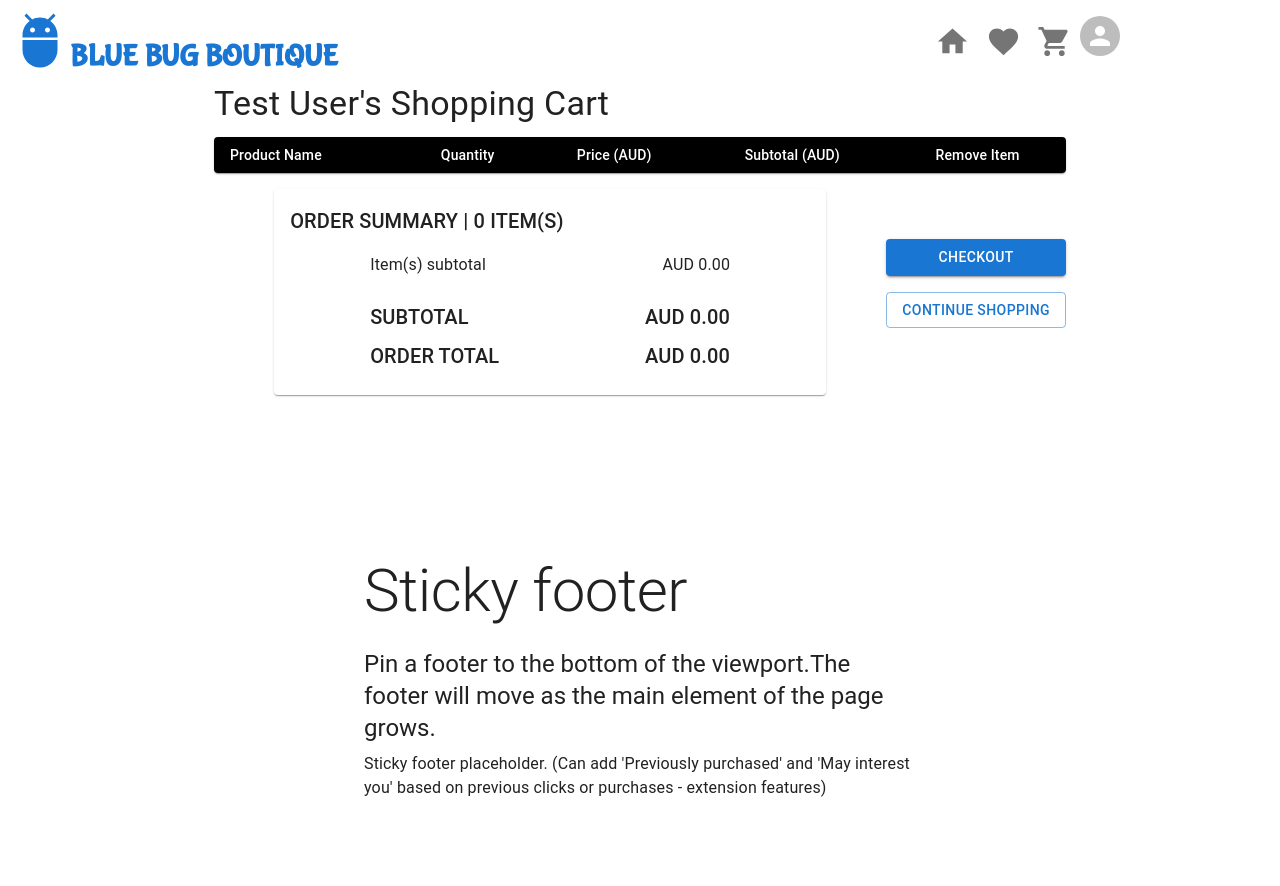
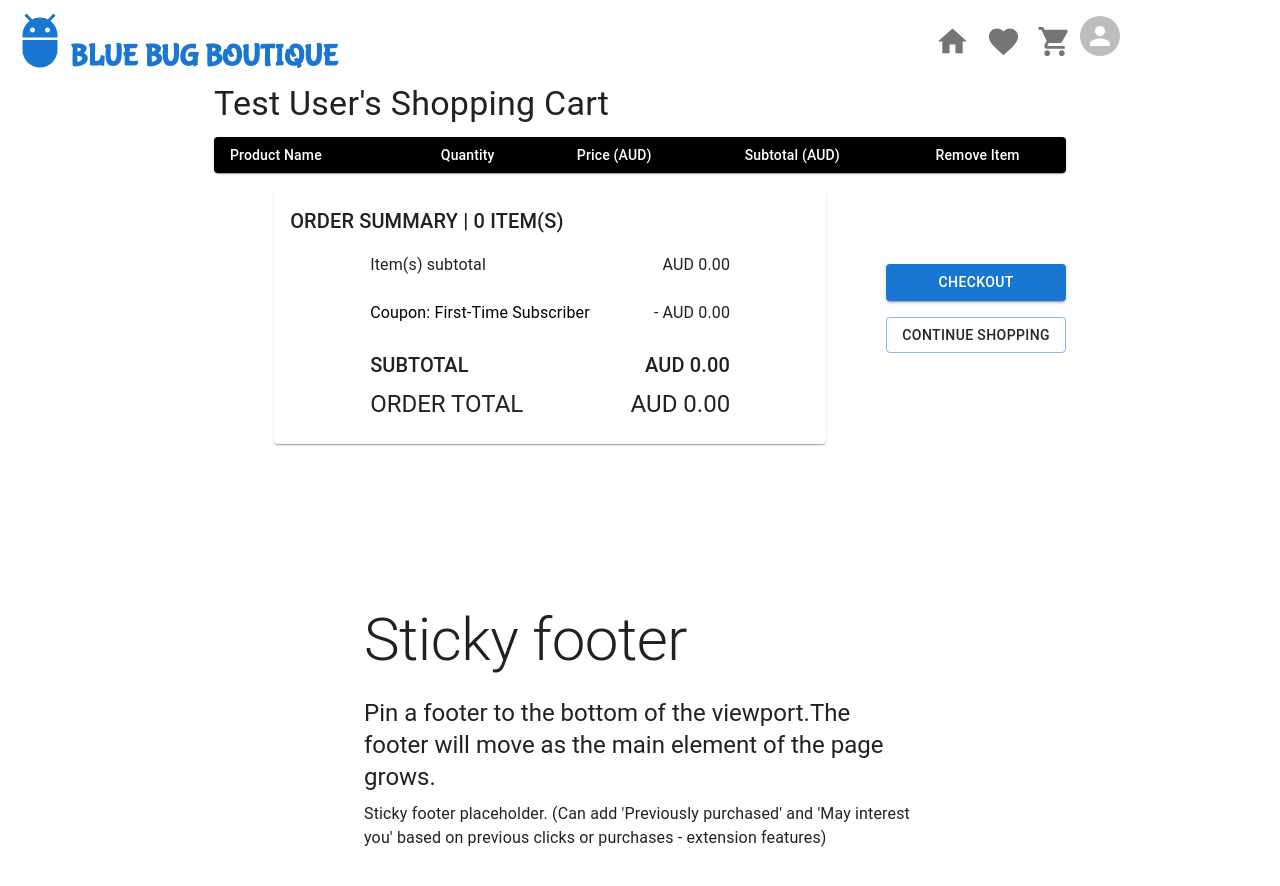
Before and after one commit to rainbowchook/my-store-app, a React (Create React App) app: page /cart in a window 1280 px wide. Shown: the top 886 px of the page. Built offline with nearby package versions, Linux system fonts and the light colour scheme.

Commit message:
All basic routes/components complete except for Checkout/SignIn/SignUp components and associated signin/signup/authentication and payment functionalities.

```diff
--- a/src/components/App/App.js
+++ b/src/components/App/App.js
@@ -39,8 +39,8 @@ function App() {
   const getItemFromInventory = (itemId) => {
     for(const category in data.products) {
       let foundItem = data.products[category].find(item => item.id === itemId)
-      console.log(foundItem)
-      if(foundItem) return foundItem
+      console.log(foundItem, {...foundItem, ...{category}})
+      if(foundItem) return {...foundItem, ...{category}}
     }
   }
 
@@ -191,7 +191,7 @@ function App() {
                   <Route exact path="wishlist" element={<Wishlist {...{user, data, favourites, addItemToCart, isFaveFound, addToFavourites, removeFromFavourites}} />} />
                   <Route exact path=":category" element={<Category />} />
                   <Route exact path=":category/:subcategory" element={<SubCategory {...{data, favourites, addItemToCart, isFaveFound, addToFavourites, removeFromFavourites}}/>} />
-                  <Route exact path=":category/:subcategory/:productId" element={<ProductDetail {...{data, favourites, addItemToCart, isFaveFound, addToFavourites, removeFromFavourites, setNewQuantityForCartItem, cartItems, getCartItem, getItemFromInventory}}/>} />
+                  <Route exact path=":category/:subcategory/:productId" element={<ProductDetail {...{isFaveFound, addToFavourites, removeFromFavourites, setNewQuantityForCartItem, cartItems, getCartItem, getItemFromInventory}}/>} />
                   <Route exact path="checkout" element={<Checkout />} />
                   <Route exact path="cart" element={<Cart {...{user, cartItems, cartCount, addItemToCart, removeItemFromCart, clearItemFromCart, setNewQuantityForCartItem}} />} />
                   <Route exact path="profile/:user" element={<Profile />} />
--- a/src/components/Cart/Cart.js
+++ b/src/components/Cart/Cart.js
@@ -1,6 +1,6 @@
 import { useState, useEffect } from 'react'
-import { useNavigate } from 'react-router-dom'
-import {Container, Typography, Box, IconButton, Button} from '@mui/material'
+import { useNavigate, Link as RouterLink } from 'react-router-dom'
+import {Container, Typography, Box, IconButton, Button, Link} from '@mui/material'
 import Table from '@mui/material/Table';
 import TableBody from '@mui/material/TableBody';
 import TableCell, { tableCellClasses } from '@mui/material/TableCell';
@@ -49,6 +49,7 @@ const StyledTableCell = styled(TableCell)(({ theme }) => ({
 
 const Cart = ({user, cartItems, cartCount, addItemToCart, removeItemFromCart, clearItemFromCart, setNewQuantityForCartItem}) => {
     const [subtotal, setSubtotal] = useState(0)
+    const [coupon, ] = useState('First-Time Subscriber')
     const navigate = useNavigate()
 
     useEffect(() => {
@@ -97,7 +98,7 @@ const Cart = ({user, cartItems, cartCount, addItemToCart, removeItemFromCart, cl
                     </TableHead>
                     <TableBody>
                     {cartItems.map(item => {
-                        const {id, name, description, image, amount, currency, quantity, quantityInStock} = item
+                        const {id, name, description, image, amount, currency, quantity, quantityInStock, category, subcategory} = item
                         console.log(item)
                         return (
                             <StyledTableRow
@@ -105,7 +106,9 @@ const Cart = ({user, cartItems, cartCount, addItemToCart, removeItemFromCart, cl
                             sx={{ '&:last-child td, &:last-child th': { border: 0 } }}
                             >
                                 <StyledTableCell component="th" scope="row">
-                                    {name}
+                                    <Link component={RouterLink} to={`/${category}/${subcategory}/${id}`}>
+                                        {name}
+                                    </Link>
                                 </StyledTableCell>
                                 <StyledTableCell align="center">
                                     <Stack direction="row">
@@ -151,6 +154,18 @@ const Cart = ({user, cartItems, cartCount, addItemToCart, removeItemFromCart, cl
                                 </Typography>
                             </Stack>
                         </Stack>
+                        <Stack direction="row" sx={{mb: 3, mt: 2}}>
+                            <Stack direction="row" sx={{width: 'fitContent', marginLeft: 10}}>
+                                <Typography variant="string" color='InfoText'>
+                                    Coupon: {coupon ? `${coupon}` : 'none'}
+                                </Typography>
+                            </Stack>
+                            <Stack direction="row" spacing={2} sx={{marginRight: 10, marginLeft: 'auto'}}>
+                                <Typography variant="string">
+                                    - AUD {coupon ? parseIntToDollarsAndCents(subtotal * 0.05) : parseIntToDollarsAndCents(subtotal)}
+                                </Typography>
+                            </Stack>
+                        </Stack>
                         <Stack direction="row">
                             <Stack direction="row" sx={{width: 'fitContent', marginLeft: 10}}>
                                 <Typography variant="h6" component="h6" gutterBottom>
@@ -163,14 +178,15 @@ const Cart = ({user, cartItems, cartCount, addItemToCart, removeItemFromCart, cl
                                 </Typography>
                             </Stack>
                         </Stack>
+
                         <Stack direction="row">
                             <Stack direction="row" sx={{width: 'fitContent', marginLeft: 10}}>
-                                <Typography variant="h6" component="h6" gutterBottom>
+                                <Typography variant="h5" component="h6" gutterBottom>
                                     ORDER TOTAL
                                 </Typography>
                             </Stack>
                             <Stack direction="row" spacing={2} sx={{marginRight: 10, marginLeft: 'auto'}}>
-                                <Typography variant="h6" component="h6" gutterBottom>
+                                <Typography variant="h5" component="h6" gutterBottom>
                                     AUD {parseIntToDollarsAndCents(subtotal)}
                                 </Typography>
                             </Stack>
@@ -181,17 +197,27 @@ const Cart = ({user, cartItems, cartCount, addItemToCart, removeItemFromCart, cl
                     <Button
                         variant='contained'
                         sx={{mb: 2}}
+                        color='primary'
                         id='checkout-cart'
                         onClick={handleClick}
                         aria-label='checkout cart'
                     >
                         Checkout
                     </Button>
-                    <Button
+                    {/* <Button
                         variant='outlined'
                         sx={{mb: 2}}
                         id='continue-shopping'
                         onClick={handleClick}
+                        aria-label='continue shopping'
+                    > */}
+                     <Button
+                        variant='outlined'
+                        sx={{mb: 2}}
+                        color='primary'
+                        id='continue-shopping'
+                        component={RouterLink}
+                        to='/'
                         aria-label='continue shopping'
                     >
                         Continue Shopping
--- a/src/components/SignIn/SignIn.js
+++ b/src/components/SignIn/SignIn.js
@@ -1,5 +1,5 @@
 import * as React from 'react';
-import { useNavigate } from 'react-router-dom';
+import { useNavigate, Link as RouterLink} from 'react-router-dom';
 import Avatar from '@mui/material/Avatar';
 import Button from '@mui/material/Button';
 import CssBaseline from '@mui/material/CssBaseline';
@@ -98,12 +98,12 @@ export default function SignIn({signIn}) {
             </Button>
             <Grid container>
               <Grid item xs>
-                <Link href="#" variant="body2">
+                <Link variant="body2" component={RouterLink} to='/resetpass'>
                   Forgot password?
                 </Link>
               </Grid>
               <Grid item>
-                <Link href="/signup" variant="body2">
+                <Link variant="body2" component={RouterLink} to='/signup'>
                   {"Don't have an account? Sign Up"}
                 </Link>
               </Grid>
--- a/src/components/SignUp/SignUp.js
+++ b/src/components/SignUp/SignUp.js
@@ -1,4 +1,5 @@
 import * as React from 'react';
+import {Link as RouterLink} from 'react-router-dom'
 import Avatar from '@mui/material/Avatar';
 import Button from '@mui/material/Button';
 import CssBaseline from '@mui/material/CssBaseline';
@@ -117,7 +118,7 @@ export default function SignUp() {
             </Button>
             <Grid container justifyContent="flex-end">
               <Grid item>
-                <Link href="/signin" variant="body2">
+                <Link variant="body2" component={RouterLink} to='/signin'>
                   {/* Don't use the href provided here - useNavigate instead or else state wiped out - can consider keeping cart items and user session token in browser localStorage */}
                   Already have an account? Sign in
                 </Link>
```
Also changed, not shown: src/components/ProductDetail/ProductDetail.js (+4 -4 lines), src/components/SubCategory/SubCategory.js (+1 -32 lines).
